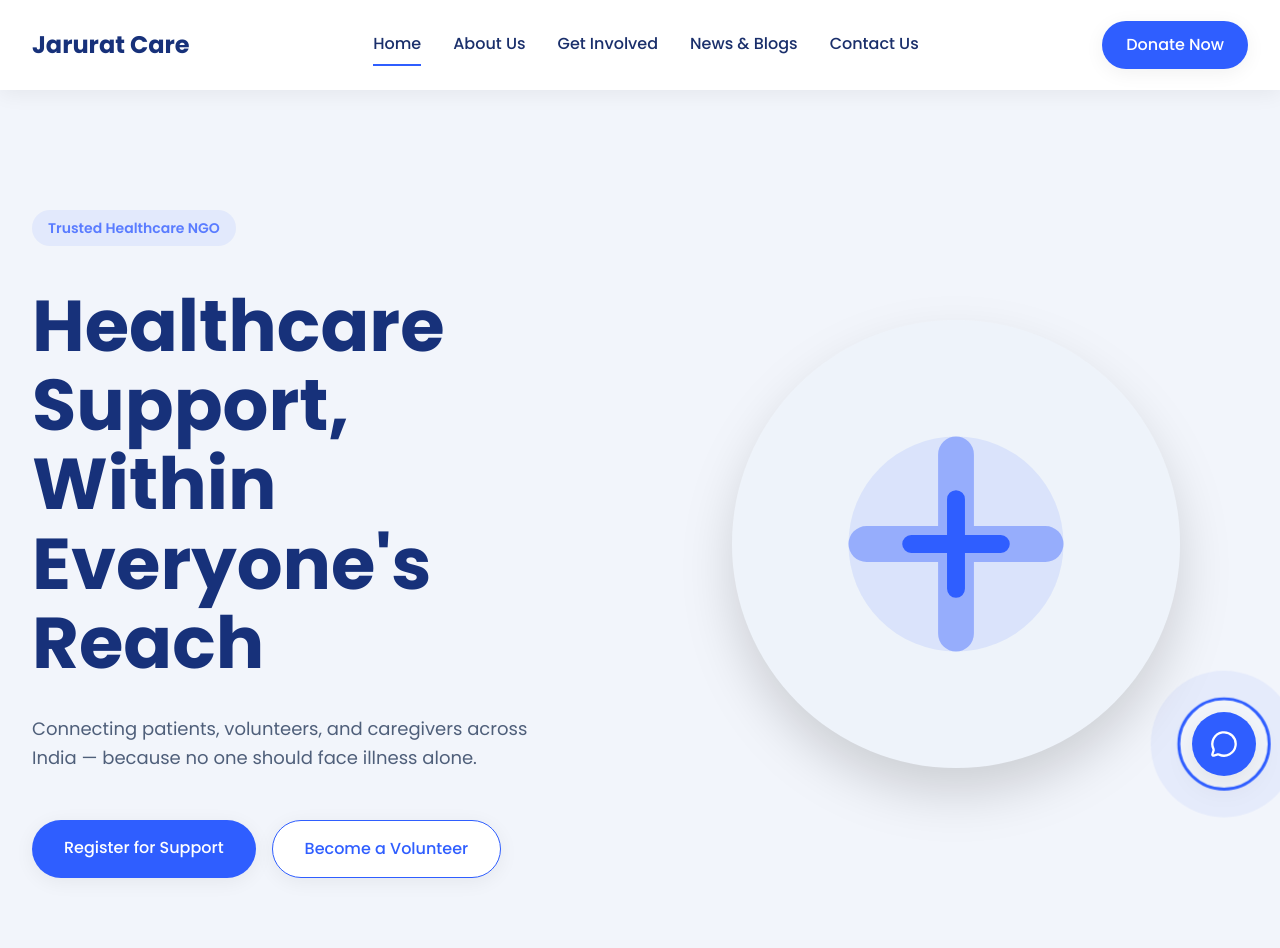
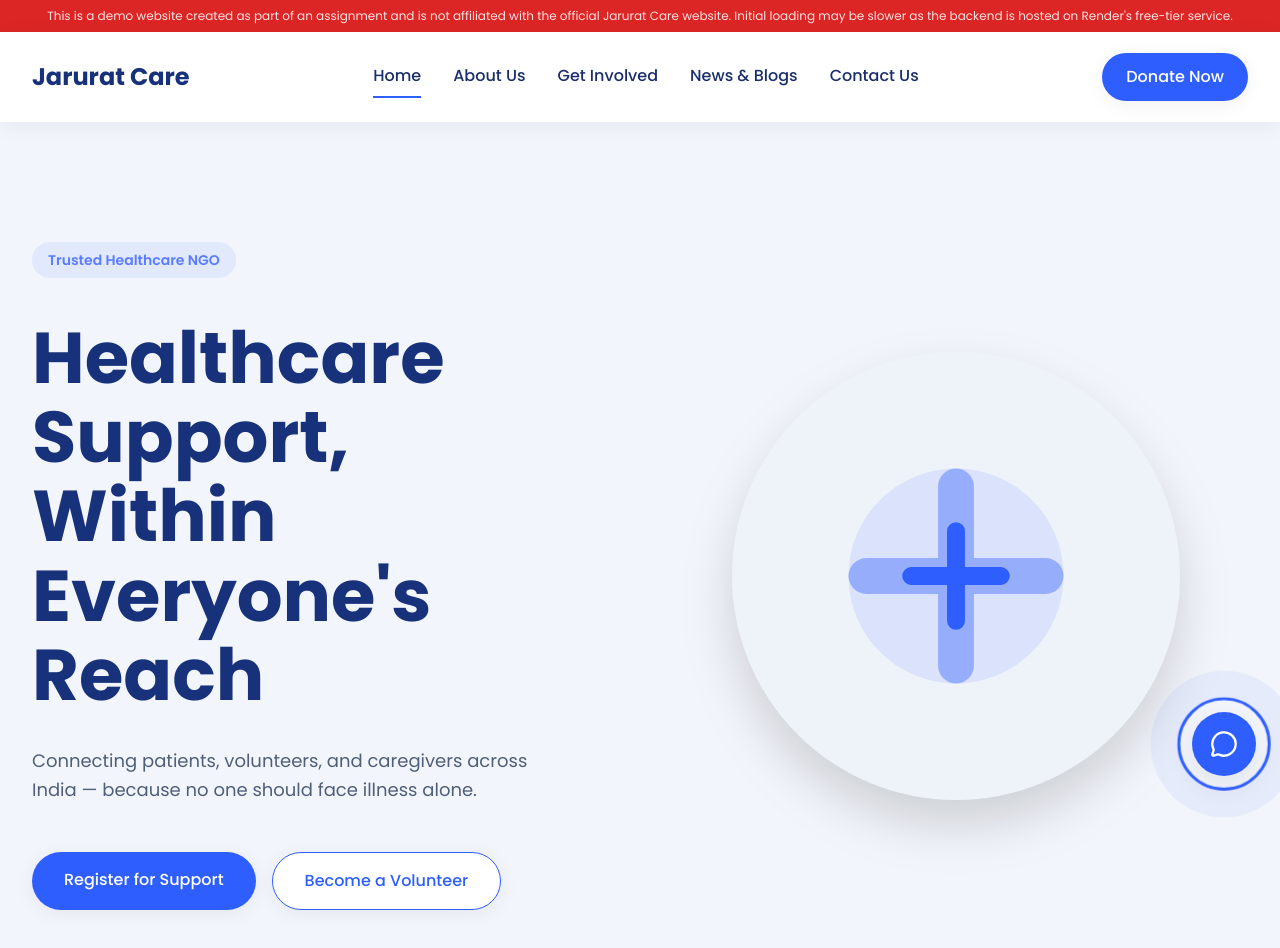
Before and after one commit to bhagyoday-j/Jarurat-Care-Assignment, a React (Vite) app in the folder frontend/: page / in a window 1280 px wide. Shown: the top 948 px of the page. Built offline with nearby package versions, Linux system fonts and the light colour scheme.

Commit message:
feat: add demo disclaimer banner at top of website

```diff
--- a/frontend/src/App.jsx
+++ b/frontend/src/App.jsx
@@ -22,6 +22,10 @@ function App() {
     <Router>
       <ScrollToTop />
       <div className="flex flex-col min-h-screen">
+        {/* Demo Disclaimer Banner */}
+        <div className="bg-red-600 text-red-100 px-4 py-2 text-xs text-center">
+          <p>This is a demo website created as part of an assignment and is not affiliated with the official Jarurat Care website. Initial loading may be slower as the backend is hosted on Render's free-tier service.</p>
+        </div>
         <Navbar />
         <main className="flex-1">
           <Routes>
```
